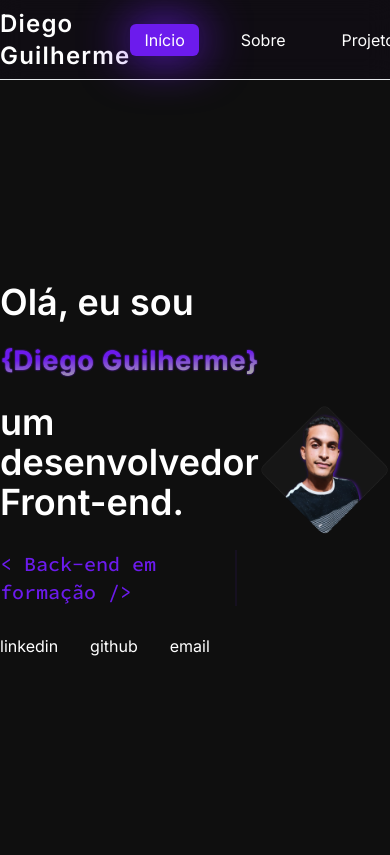
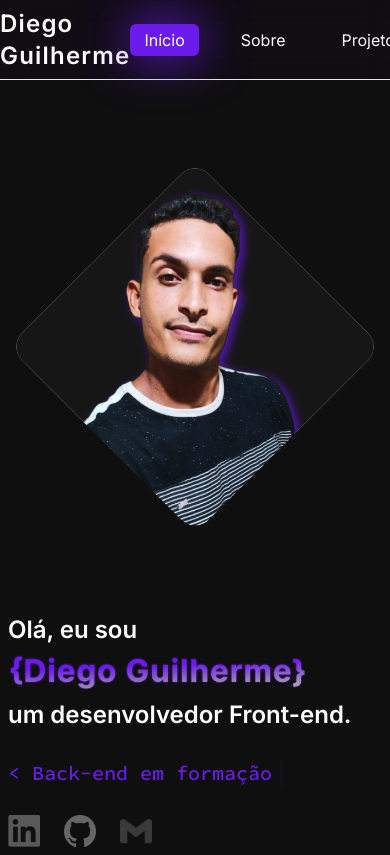
Before and after one commit to diegoguilhermeDS/portifolio, a Next.js app: page / in a window 390 px wide. Built offline with nearby package versions, Linux system fonts and the light colour scheme.

Commit message:
feat: responsive and links icons

```diff
--- a/next.config.js
+++ b/next.config.js
@@ -2,8 +2,16 @@
 const nextConfig = {
   reactStrictMode: true,
   images: {
-    domains: ["drive.google.com", "lh3.googleusercontent.com"]
-  }
-}
+    domains: ["drive.google.com", "lh3.googleusercontent.com"],
+  },
+  /* webpack: (config, options) => {
+    config.module.rules.push({
+      test: /\.pdf/,
+      type: "asset/source",
+    });
 
-module.exports = nextConfig
+    return config;
+  }, */
+};
+
+module.exports = nextConfig;
--- a/src/components/ButtonCV/index.tsx
+++ b/src/components/ButtonCV/index.tsx
@@ -1,7 +1,9 @@
 import React from "react";
 
 export default function ButtonCV() {
+
   return (
+    <a href={"https://drive.google.com/file/d/1khe3pDHMNIxIVpUMd2rOawBvuSpcCd4z/view?usp=sharing"} target="_blank">
       <button
         className={`
           group
@@ -29,7 +31,6 @@ export default function ButtonCV() {
           className={`absolute block top-0 -left-1 w-[12%] h-[2px] bg-brand-100 transition-all duration-1000 group-hover:w-[100%]`}
         ></span>
         <span className="absolute block -top-1 left-0 w-[2px] h-[50%] bg-brand-100 transition-all duration-1000 delay-[750ms] group-hover:h-[100%]"></span>
-
         <span className="absolute block bottom-0 right-0 w-[2px] h-[50%] bg-brand-100 transition-all duration-1000 delay-[250ms] group-hover:h-[100%]"></span>
         <span className="absolute block bottom-0 right-0 w-[10%] h-[2px] bg-brand-100 transition-all duration-1000 delay-500 group-hover:w-[100%]"></span>
         Curriculo
@@ -48,5 +49,6 @@ export default function ButtonCV() {
           />
         </svg>
       </button>
+    </a>
   );
 }
--- a/src/pages/contact/index.tsx
+++ b/src/pages/contact/index.tsx
@@ -7,7 +7,7 @@ import Button from "@/components/Button";
 
 export default function contact() {
   return (
-    <main className="flex flex-col items-center gap-12 container overflow-hidden p-2 pt-10 mx-auto min-h-screen mt-16 lg:flex-row lg:justify-around lg:items-start lg:pt-24">
+    <main className="flex flex-col items-center gap-12 container overflow-hidden p-2 pt-24 mx-auto min-h-screen mt-16 lg:flex-row lg:justify-around lg:items-start lg:mt-0">
       <section className="flex flex-col gap-10 items-center w-[100%] p-4 rounded-xl bg-brand-300 shadow-card lg:max-w-[450px] lg:py-6 lg:gap-12">
         <div className="w-[100%] lg:max-w-[388px] h-[40%] rounded-3xl overflow-hidden md:rounded-[46px] lg:rounded-3xl">
           <Image
--- a/src/pages/index.tsx
+++ b/src/pages/index.tsx
@@ -2,20 +2,20 @@ import Image from "next/image";
 import dgImg from "../../public/assets/dg-img-home.png";
 import dgTextImg from "../../public/assets/{diego-guilherme}.png";
 import { Source_Code_Pro } from "next/font/google";
-import ButtonCurriculo from "@/components/ButtonCV";
+import { iconsContactDb } from "@/database/skills.db";
 
 const SCP = Source_Code_Pro({ subsets: ["latin"] });
 
 export default function Home() {
   return (
     <main
-      className={`flex justify-around items-center container mx-auto min-h-screen pt-24`}
+      className={`flex flex-col-reverse items-center p-2 gap-20 container mx-auto min-h-screen pt-40 lg:flex-row lg:justify-around lg:items-center`}
     >
-      <section className="flex flex-col gap-7">
-        <div className="flex flex-col gap-6">
-          <h2 className="font-semibold text-4xl">Olá, eu sou</h2>
-          <Image src={dgTextImg} alt="Diego Guilherme" />
-          <h2 className="font-semibold text-4xl">
+      <section className="flex flex-col gap-7 items-start">
+        <div className="flex flex-col gap-2 sm:gap-6">
+          <h2 className="font-semibold text-2xl lg:text-4xl">Olá, eu sou</h2>
+          <Image src={dgTextImg} alt="Diego Guilherme" className="w-[80%] md:w-full"/>
+          <h2 className="font-semibold text-2xl lg:text-4xl">
             um desenvolvedor Front-end.
           </h2>
         </div>
@@ -46,11 +46,28 @@ export default function Home() {
             {"< Back-end em formação /> "}
           </h3>
         </div>
-        <div className="flex flex-col gap-9 items-start">
-          <ul className="flex gap-8">
-            <li>linkedin</li>
-            <li>github</li>
-            <li>email</li>
+        <div className="flex flex-col gap-9 items-start mt-0">
+          <ul className="flex items-center gap-4 md:gap-8">
+            {iconsContactDb.map((icon, index) => (
+              <a href={icon.href} target="_blank" key={index}>
+                <li
+                  className={`saturate-0 ${
+                    (icon.alt == "github" && "brightness-[0.4]") ||
+                    (icon.alt == "gmail" && "brightness-[2]")
+                  } hover:saturate-100 hover:-translate-y-2 ${
+                    (icon.alt == "github" && "hover:brightness-[1]") ||
+                    (icon.alt == "gmail" && "hover:rightness-[1]")
+                  } cursor-pointer transition duration-500 ease-in-out
+                    ${icon.alt == "instagram" && "hidden"} w-[80%] md:w-full`}
+                >
+                  <Image
+                    src={icon.img}
+                    alt={`Imagen icon ${icon.alt}`}
+                    width={40}
+                  />
+                </li>
+              </a>
+            ))}
           </ul>
         </div>
       </section>
```
Also changed, not shown: 2 other files (tests, documents, lock files or other folders). Lines whose indentation alone changed are shown as unchanged.
